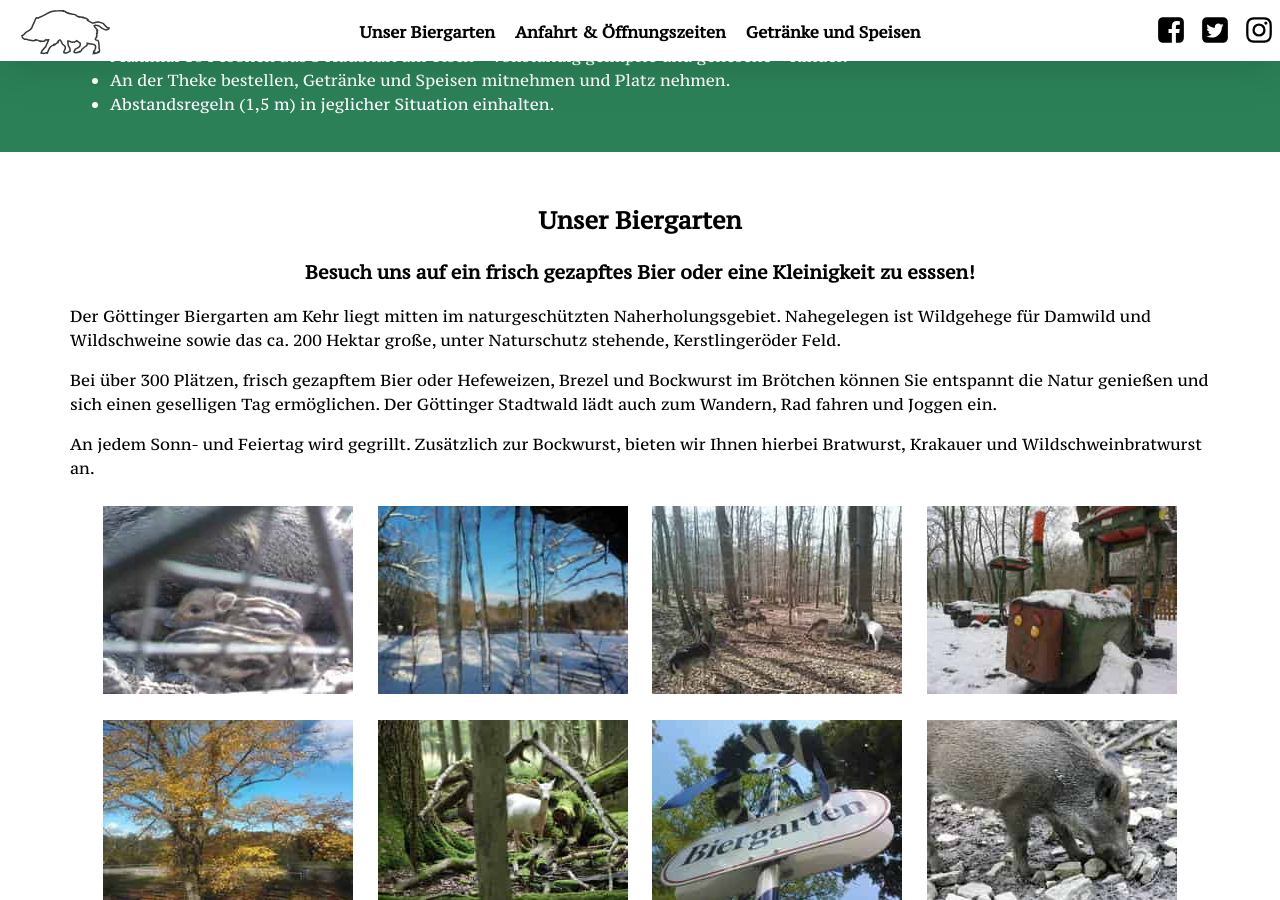
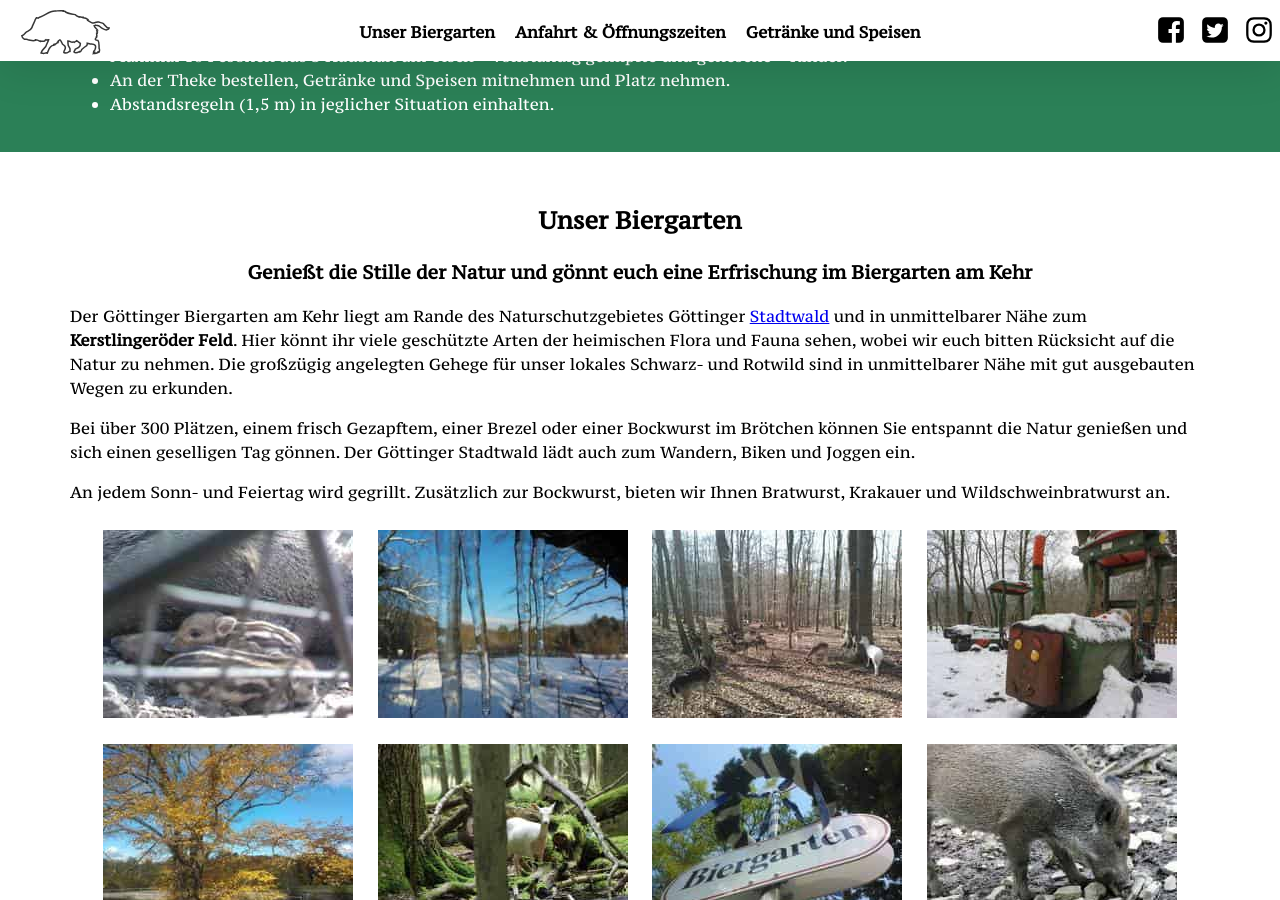
Before and after one commit to versable/kehr-website, a Jekyll site: the page built from index.html, in a window 1280 px wide and 900 px high, scrolled down 541 px. Built offline with Jekyll 4.4.1, drawn with Linux system fonts in a browser that asks for light colours.

Commit message:
Update landing page text

```diff
--- a/index.html
+++ b/index.html
@@ -34,22 +34,28 @@ layout: default
 
 <section class="container section">
     <h2 id="unser-biergarten">Unser Biergarten</h2>
-    <h3>Besuch uns auf ein frisch gezapftes Bier oder eine Kleinigkeit zu esssen!</h3>
+    <h3>
+        Genießt die Stille der Natur und gönnt euch eine Erfrischung im
+        Biergarten am Kehr
+    </h3>
     <p>
-    Der Göttinger Biergarten am Kehr liegt mitten im naturgeschützten
-    Naherholungsgebiet. Nahegelegen ist Wildgehege für Damwild und Wildschweine
-    sowie das ca. 200 Hektar große, unter Naturschutz stehende, Kerstlingeröder
-    Feld.
+    Der Göttinger Biergarten am Kehr liegt am Rande des Naturschutzgebietes
+    Göttinger <a href="https://www.goettingen.de/verwaltung/struktur/details/stadtforstamt.html" target="_blank">Stadtwald</a>
+    und in unmittelbarer Nähe zum <b>Kerstlingeröder
+    Feld</b>. Hier könnt ihr viele geschützte Arten der heimischen Flora und
+    Fauna sehen, wobei wir euch bitten Rücksicht auf die Natur zu nehmen.
+    Die großzügig angelegten Gehege für unser lokales Schwarz- und Rotwild sind
+    in unmittelbarer Nähe mit gut ausgebauten Wegen zu erkunden.
     </p>
     <p>
-    Bei über 300 Plätzen, frisch gezapftem Bier oder Hefeweizen, Brezel und
-    Bockwurst im Brötchen können Sie entspannt die Natur genießen und sich
-    einen geselligen Tag ermöglichen. Der Göttinger Stadtwald lädt auch zum
-    Wandern, Rad fahren und Joggen ein.
+    Bei über 300 Plätzen, einem frisch Gezapftem, einer Brezel oder
+    einer Bockwurst im Brötchen können Sie entspannt die Natur genießen und sich
+    einen geselligen Tag gönnen. Der Göttinger Stadtwald lädt auch zum
+    Wandern, Biken und Joggen ein.
     </p>
     <p>
     An jedem Sonn- und Feiertag wird gegrillt. Zusätzlich zur Bockwurst, bieten
-    wir Ihnen hierbei Bratwurst, Krakauer und Wildschweinbratwurst an.
+    wir Ihnen Bratwurst, Krakauer und Wildschweinbratwurst an.
     </p>
     <div class="thumbs">
         <a href="/images/kehr3.jpg"><img src="/images/kehr3-t.jpg" loading="lazy" width="250" height="188" alt="Frischlinge"></a>
```
